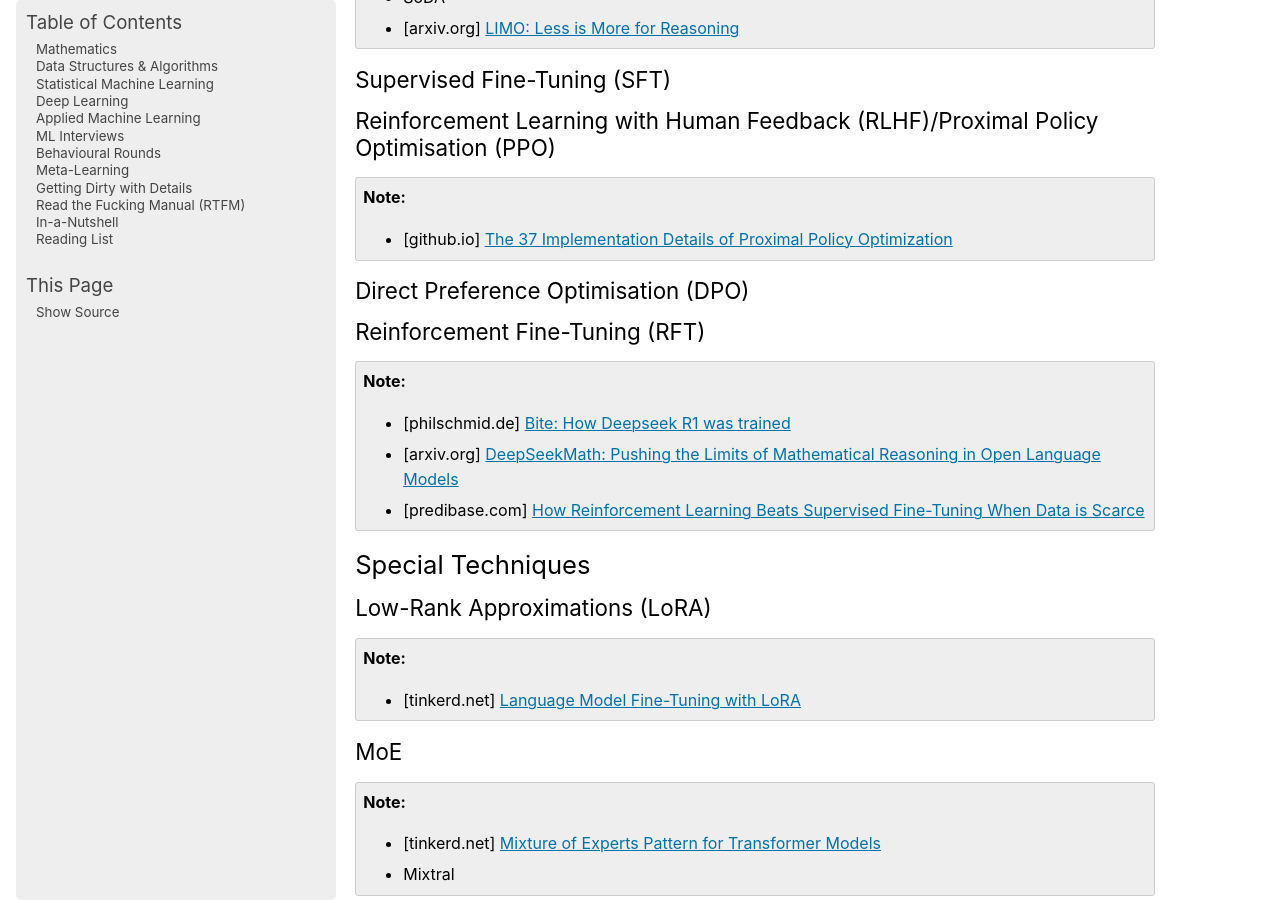
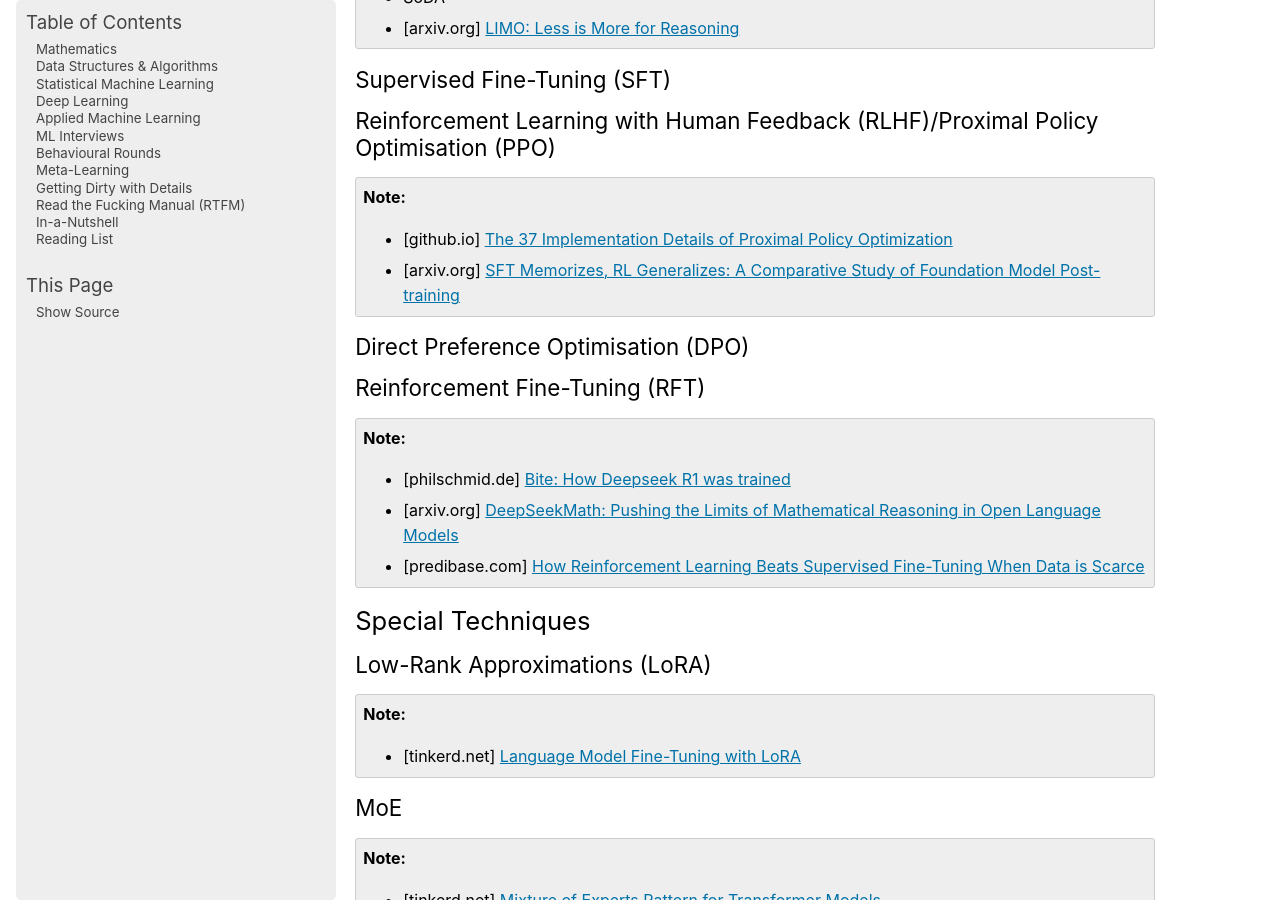
Before and after one commit to uselesstechjunks/leetcode, a Sphinx documentation site: the page built from docs/source/applied/methods/llm.rst, in a window 1280 px wide and 900 px high, scrolled down 2454 px. Built offline with Sphinx 7.4.7, drawn with Linux system fonts in a browser that asks for light colours; pages that are not in the unit, such as notebooks, are missing from menus.

Commit message:
Update llm.rst

```diff
--- a/docs/source/applied/methods/llm.rst
+++ b/docs/source/applied/methods/llm.rst
@@ -74,6 +74,7 @@ Reinforcement Learning with Human Feedback (RLHF)/Proximal Policy Optimisation (
 ========================================================================================
 .. note::
 	* [github.io] `The 37 Implementation Details of Proximal Policy Optimization <https://iclr-blog-track.github.io/2022/03/25/ppo-implementation-details/>`_
+	* [arxiv.org] `SFT Memorizes, RL Generalizes: A Comparative Study of Foundation Model Post-training <https://arxiv.org/abs/2501.17161v1>`_
 
 Direct Preference Optimisation (DPO)
 =========================================================================================
```
